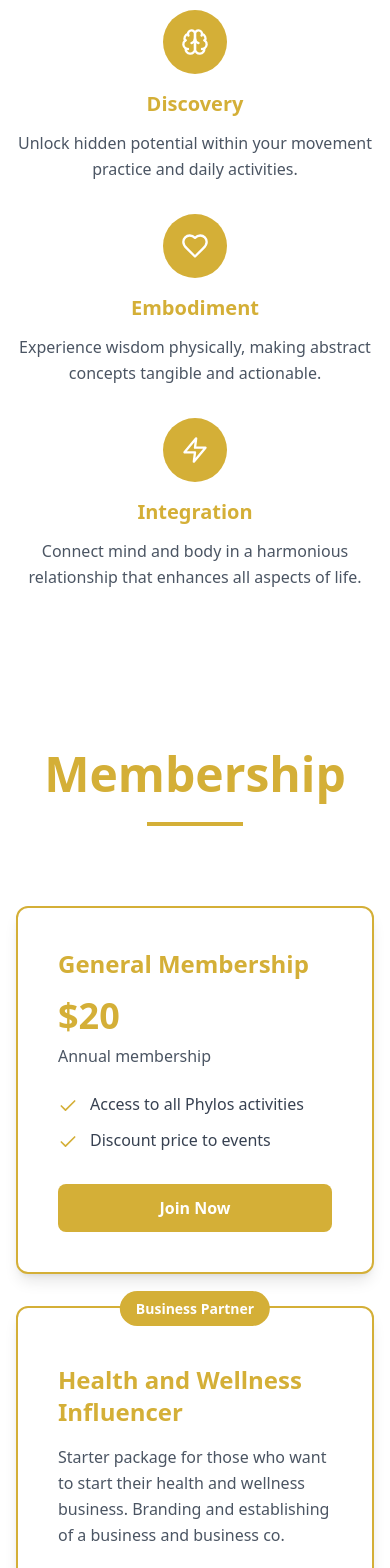
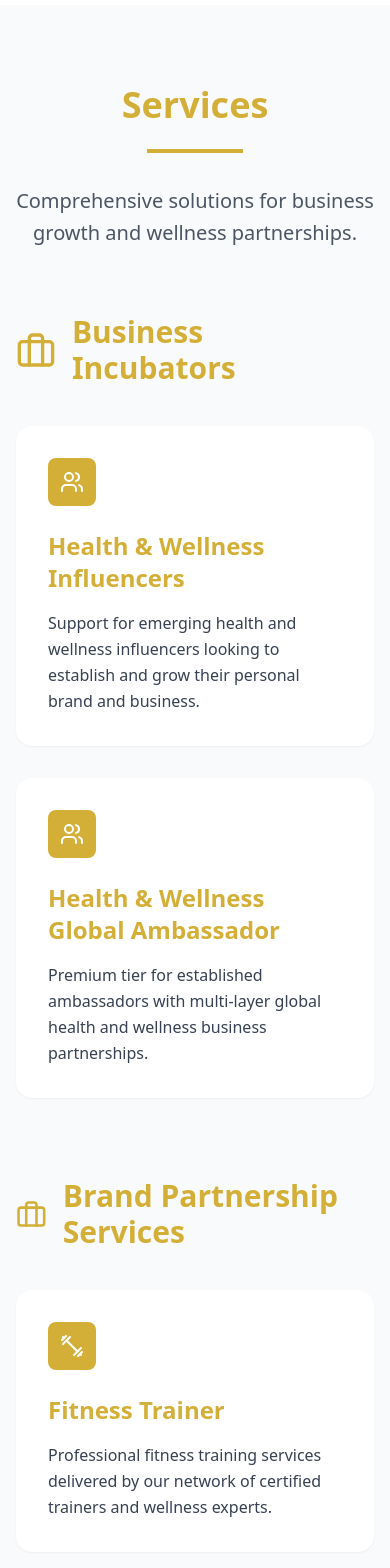
Before and after one commit to fteadmin/phylos, a React (Vite) app: page / in a window 390 px wide. Shown: the part 4180-5748 px from the top of the page. Built offline with nearby package versions, Linux system fonts and the light colour scheme.

Commit message:
worked on services

```diff
--- a/src/App.tsx
+++ b/src/App.tsx
@@ -18,11 +18,13 @@
       <Header />
       <Hero />
       <VisionMission />
-      <About />
-      <Membership />
+      {/* <About /> */}
       {/* <Events /> */}
       {/* <Clubs /> */}
+
+      <Membership />
       <Services />
+
       <Contact />
       <Footer />
     </div>
--- a/src/components/Contact.tsx
+++ b/src/components/Contact.tsx
@@ -79,33 +79,7 @@
               </div>
             </div>
 
-            {/* Why Choose Us */}
-            <div className="bg-gray-50 p-8 rounded-2xl">
-              <h4 className="text-xl font-bold text-black mb-4">Why It's Memorable</h4>
-              <ul className="space-y-3">
-                <li className="flex items-start space-x-3">
-                    <div className="w-2 h-2 bg-gold rounded-full mt-2 flex-shrink-0"></div>
-                  <div>
-                    <span className="font-semibold text-black">Thought-Provoking:</span>
-                    <span className="text-gray-700 ml-1">Sparks curiosity about the philosophy within movement</span>
-                  </div>
-                </li>
-                <li className="flex items-start space-x-3">
-                  <div className="w-2 h-2 bg-gold rounded-full mt-2 flex-shrink-0"></div>
-                  <div>
-                    <span className="font-semibold text-black">Unique Positioning:</span>
-                    <span className="text-gray-700 ml-1">Stands apart from typical fitness or wellness platforms</span>
-                  </div>
-                </li>
-                <li className="flex items-start space-x-3">
-                  <div className="w-2 h-2 bg-gold rounded-full mt-2 flex-shrink-0"></div>
-                  <div>
-                    <span className="font-semibold text-black">Invitational:</span>
-                    <span className="text-gray-700 ml-1">Encourages personal discovery and exploration</span>
-                  </div>
-                </li>
-              </ul>
-            </div>
+
           </div>
 
           {/* Contact Form */}
--- a/src/components/Header.tsx
+++ b/src/components/Header.tsx
@@ -49,24 +49,27 @@
             >
               Membership
             </button>
-            <button
-              onClick={() => scrollToSection('events')}
-              className="text-gray-800 rounded-none px-3 py-2 hover:opacity-70 transition-colors duration-200 font-medium text-sm"
-            >
-              Events
-            </button>
-            <button
-              onClick={() => scrollToSection('clubs')}
-              className="text-gray-800 rounded-none px-3 py-2 hover:opacity-70 transition-colors duration-200 font-medium text-sm"
-            >
-              Clubs
-            </button>
-            <button
+
+             <button
               onClick={() => scrollToSection('services')}
               className="text-gray-800 rounded-none px-3 py-2 hover:opacity-70 transition-colors duration-200 font-medium text-sm"
             >
               Services
             </button>
+
+            {/* <button
+              onClick={() => scrollToSection('events')}
+              className="text-gray-800 rounded-none px-3 py-2 hover:opacity-70 transition-colors duration-200 font-medium text-sm"
+            >
+              Events
+            </button> */}
+            {/* <button
+              onClick={() => scrollToSection('clubs')}
+              className="text-gray-800 rounded-none px-3 py-2 hover:opacity-70 transition-colors duration-200 font-medium text-sm"
+            >
+              Clubs
+            </button> */}
+
             <button
               onClick={() => scrollToSection('contact')}
               className="text-gray-800 rounded-none px-3 py-2 hover:opacity-70 transition-colors duration-200 font-medium text-sm"
--- a/src/components/Services.tsx
+++ b/src/components/Services.tsx
@@ -1,118 +1,70 @@
 // JSX runtime handles React imports automatically
-import { Trophy, Leaf, Sparkles, Lightbulb } from 'lucide-react';
+import { Briefcase, Users, Dumbbell } from 'lucide-react';
 
 const Services = () => {
-  const services = [
-    {
-      icon: Trophy,
-      title: 'Athletics',
-      description: 'Enhance performance through mindful movement and philosophical understanding of your body\'s capabilities.',
-      features: ['Performance optimization', 'Mindful training techniques', 'Mental resilience building', 'Movement efficiency']
-    },
-    {
-      icon: Leaf,
-      title: 'Wellness',
-      description: 'Improve overall health and balance by understanding the deeper connections between mind and body.',
-      features: ['Holistic health approach', 'Stress reduction techniques', 'Energy optimization', 'Balance restoration']
-    },
-    {
-      icon: Sparkles,
-      title: 'Beauty',
-      description: 'Cultivate natural radiance from within through movement that aligns your inner and outer self.',
-      features: ['Inner confidence building', 'Posture enhancement', 'Natural grace development', 'Authentic self-expression']
-    },
-    {
-      icon: Lightbulb,
-      title: 'Wisdom',
-      description: 'Develop deeper understanding of self through the philosophy embedded in every movement.',
-      features: ['Self-awareness cultivation', 'Philosophical insights', 'Personal growth guidance', 'Life principle application']
-    }
-  ];
-
   return (
     <section id="services" className="py-20 bg-gray-50">
       <div className="max-w-7xl mx-auto px-4 sm:px-6 lg:px-8">
         {/* Section Header */}
         <div className="text-center mb-16">
           <h2 className="text-4xl md:text-5xl font-bold text-gold mb-6">
-            Core Benefits
+            Services
           </h2>
           <div className="w-24 h-1 bg-gold mx-auto mb-8"></div>
           <p className="text-xl text-gray-600 max-w-3xl mx-auto leading-relaxed">
-            Experience transformation through our comprehensive approach to movement and philosophy.
+            Comprehensive solutions for business growth and wellness partnerships.
           </p>
         </div>
 
-        {/* Services Grid */}
-        <div className="grid md:grid-cols-2 gap-8 mb-16">
-          {services.map((service, index) => (
-            <div
-              key={index}
-              className="bg-white p-8 rounded-2xl shadow-sm hover:shadow-lg transition-all duration-300 group"
-            >
-              <div className="flex items-start space-x-4">
-                <div className="w-14 h-14 bg-gold rounded-xl flex items-center justify-center group-hover:scale-110 transition-transform duration-300 flex-shrink-0">
-                  <service.icon className="text-white" size={24} />
-                </div>
-                <div className="flex-1">
-                  <h3 className="text-2xl font-bold text-gold mb-3">{service.title}</h3>
-                  <p className="text-gray-600 leading-relaxed mb-4">{service.description}</p>
-
-                  <ul className="space-y-2">
-                    {service.features.map((feature, featureIndex) => (
-                      <li key={featureIndex} className="flex items-center text-gray-700">
-                        <div className="w-1.5 h-1.5 bg-gold rounded-full mr-3"></div>
-                        {feature}
-                      </li>
-                    ))}
-                  </ul>
-                </div>
-              </div>
-            </div>
-          ))}
-        </div>
-
-        {/* Action-Oriented Approach */}
-        {/* <div className="bg-gold-800 text-white p-12 rounded-3xl">
-          <div className="text-center mb-12">
-            <h3 className="text-3xl font-bold mb-4">Action-Oriented Approach</h3>
-            <p className="text-gray-300 text-lg leading-relaxed max-w-2xl mx-auto">
-              Philosophy isn't abstract with Phylos. It's experienced and embodied through movement.
-            </p>
+        {/* Business Incubators Section */}
+        <div className="mb-20">
+          <div className="flex items-center mb-10">
+            <Briefcase size={40} className="text-gold mr-4" />
+            <h3 className="text-3xl font-bold text-gold">Business Incubators</h3>
           </div>
 
-          <div className="grid md:grid-cols-3 gap-8">
-            <div className="text-center">
-              <div className="w-12 h-12 bg-white/10 rounded-full flex items-center justify-center mx-auto mb-4">
-                <span className="text-white font-bold text-lg">1</span>
+          <div className="grid md:grid-cols-2 gap-8">
+            {/* Health Wellness Influencers */}
+            <div className="bg-white p-8 rounded-2xl shadow-sm hover:shadow-lg transition-all duration-300">
+              <div className="w-12 h-12 bg-gold rounded-lg flex items-center justify-center mb-6">
+                <Users className="text-white" size={24} />
               </div>
-              <h4 className="text-xl font-bold mb-3">Concept</h4>
-              <p className="text-gray-300 leading-relaxed">
-                Understanding the philosophy behind movement and its deeper meanings.
+              <h4 className="text-2xl font-bold text-gold mb-4">Health & Wellness Influencers</h4>
+              <p className="text-gray-700 leading-relaxed">
+                Support for emerging health and wellness influencers looking to establish and grow their personal brand and business.
               </p>
             </div>
 
-            <div className="text-center">
-              <div className="w-12 h-12 bg-white/10 rounded-full flex items-center justify-center mx-auto mb-4">
-                <span className="text-white font-bold text-lg">2</span>
+            {/* Health Wellness Global Ambassador */}
+            <div className="bg-white p-8 rounded-2xl shadow-sm hover:shadow-lg transition-all duration-300">
+              <div className="w-12 h-12 bg-gold rounded-lg flex items-center justify-center mb-6">
+                <Users className="text-white" size={24} />
               </div>
-              <h4 className="text-xl font-bold mb-3">Practice</h4>
-              <p className="text-gray-300 leading-relaxed">
-                Applying wisdom through intentional, mindful movement practices.
-              </p>
-            </div>
-
-            <div className="text-center">
-              <div className="w-12 h-12 bg-white/10 rounded-full flex items-center justify-center mx-auto mb-4">
-                <span className="text-white font-bold text-lg">3</span>
-              </div>
-              <h4 className="text-xl font-bold mb-3">Transformation</h4>
-              <p className="text-gray-300 leading-relaxed">
-                Experiencing profound benefits in all aspects of life and being.
+              <h4 className="text-2xl font-bold text-gold mb-4">Health & Wellness Global Ambassador</h4>
+              <p className="text-gray-700 leading-relaxed">
+                Premium tier for established ambassadors with multi-layer global health and wellness business partnerships.
               </p>
             </div>
           </div>
-        </div> */}
+        </div>
+
+        {/* Brand Partnerships Section */}
+        <div>
+          <div className="flex items-center mb-10">
+            <Briefcase size={40} className="text-gold mr-4" />
+            <h3 className="text-3xl font-bold text-gold">Brand Partnership Services</h3>
+          </div>
+
+          <div className="bg-white p-8 rounded-2xl shadow-sm hover:shadow-lg transition-all duration-300">
+            <div className="w-12 h-12 bg-gold rounded-lg flex items-center justify-center mb-6">
+              <Dumbbell className="text-white" size={24} />
+            </div>
+            <h4 className="text-2xl font-bold text-gold mb-4">Fitness Trainer</h4>
+            <p className="text-gray-700 leading-relaxed">
+              Professional fitness training services delivered by our network of certified trainers and wellness experts.
+            </p>
+          </div>
+        </div>
       </div>
     </section>
   );
```
